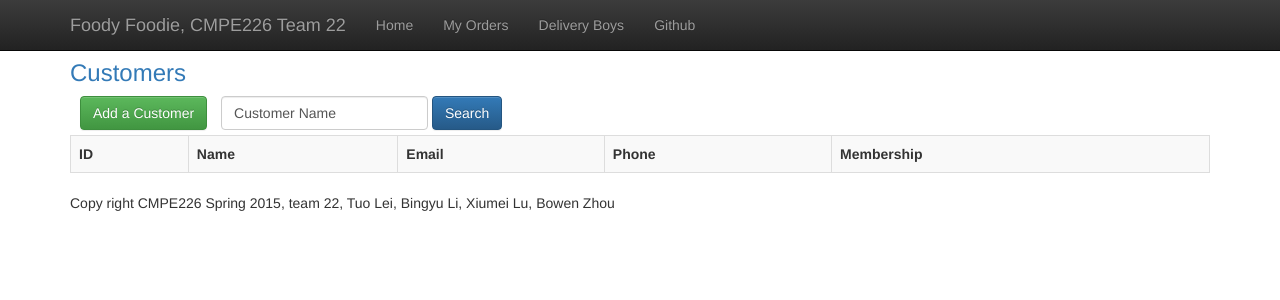
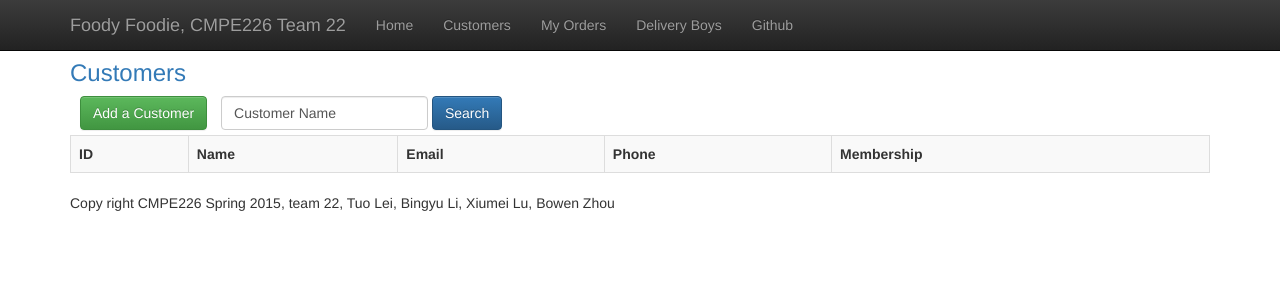
Before and after one commit to Budweiser-CMPE207/FoodyFoodie, a PHP site: page /customers.php in a window 1280 px wide. Shown: the top 300 px of the page. Run offline with PHP 8.4, Linux system fonts and the light colour scheme; data that the repository does not hold is empty; some libraries are stand-ins or nearby versions.

Commit message:
add customer tab in navigation bar

```diff
--- a/foodie/head.php
+++ b/foodie/head.php
@@ -25,6 +25,7 @@
         <div id="navbar" class="collapse navbar-collapse">
           <ul class="nav navbar-nav">
             <li><a href="restaurants.php">Home</a></li>
+            <li><a href="customers.php">Customers</a></li>
             <li><a href="orders.php">My Orders</a></li>
             <li><a href="deliveryboys.php">Delivery Boys</a></li>
             <li><a href="https://github.com/Budweiser-CMPE207/FoodyFoodie">Github</a></li>
```
